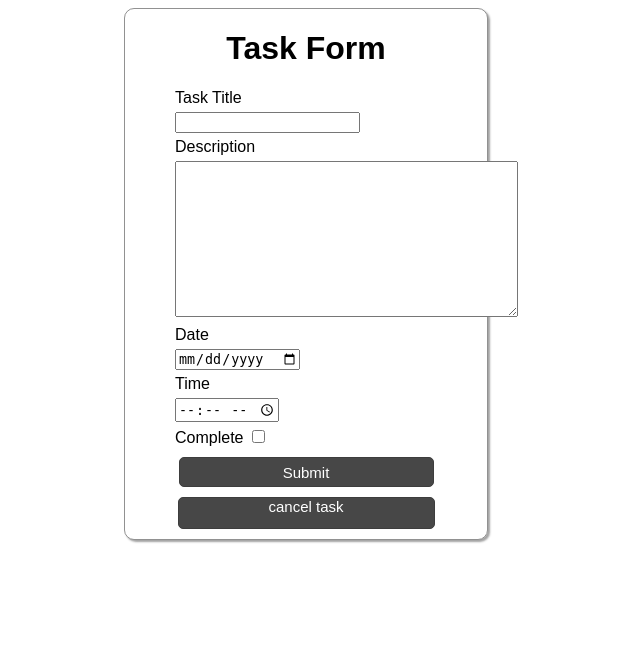
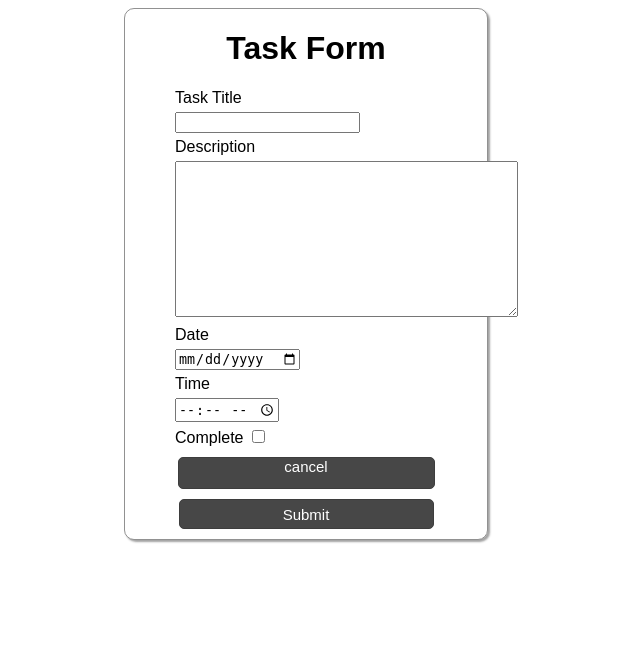
Before and after one commit to aungminthant13/Listify, a Django app: page /task-create/ in a window 1280 px wide. Shown: the top 647 px of the page, without its empty margins (334-974 px from the left). Run offline with Django 5.2, Linux system fonts and the light colour scheme; some libraries are stand-ins or nearby versions.

Commit message:
final final

```diff
--- a/todo_list/todo/templates/todo/layout.html
+++ b/todo_list/todo/templates/todo/layout.html
@@ -28,6 +28,18 @@
             } else {
                 console.error('Username or username_popup element not found!');
             }
+
+                const task = document.querySelector('#task');
+                const buttons = document.querySelector(".task_button_group");
+
+                task.addEventListener('mouseover', () => {
+                    buttons.style.color = 'black';
+                })
+
+                task.addEventListener('mouseout', () => {
+                    buttons.style.color = 'white';
+                })
+
             });
 
         </script>
--- a/todo_list/todo/templates/todo/tasks_form.html
+++ b/todo_list/todo/templates/todo/tasks_form.html
@@ -35,10 +35,11 @@
         </div>
 
         <div>
+            <a class="login_button" style="text-decoration: none;" href="{% url 'tasks' %}">cancel</a>
             <input class="login_button" type="submit" value="Submit">
-            <a class="login_button" style="text-decoration: none;" href="{% url 'tasks' %}">cancel task</a>
         </div>
     </form>
 </div>
 
+
 {% endblock %}
```
Also changed, not shown: todo_list/db.sqlite3. Lines whose indentation alone changed are shown as unchanged.
